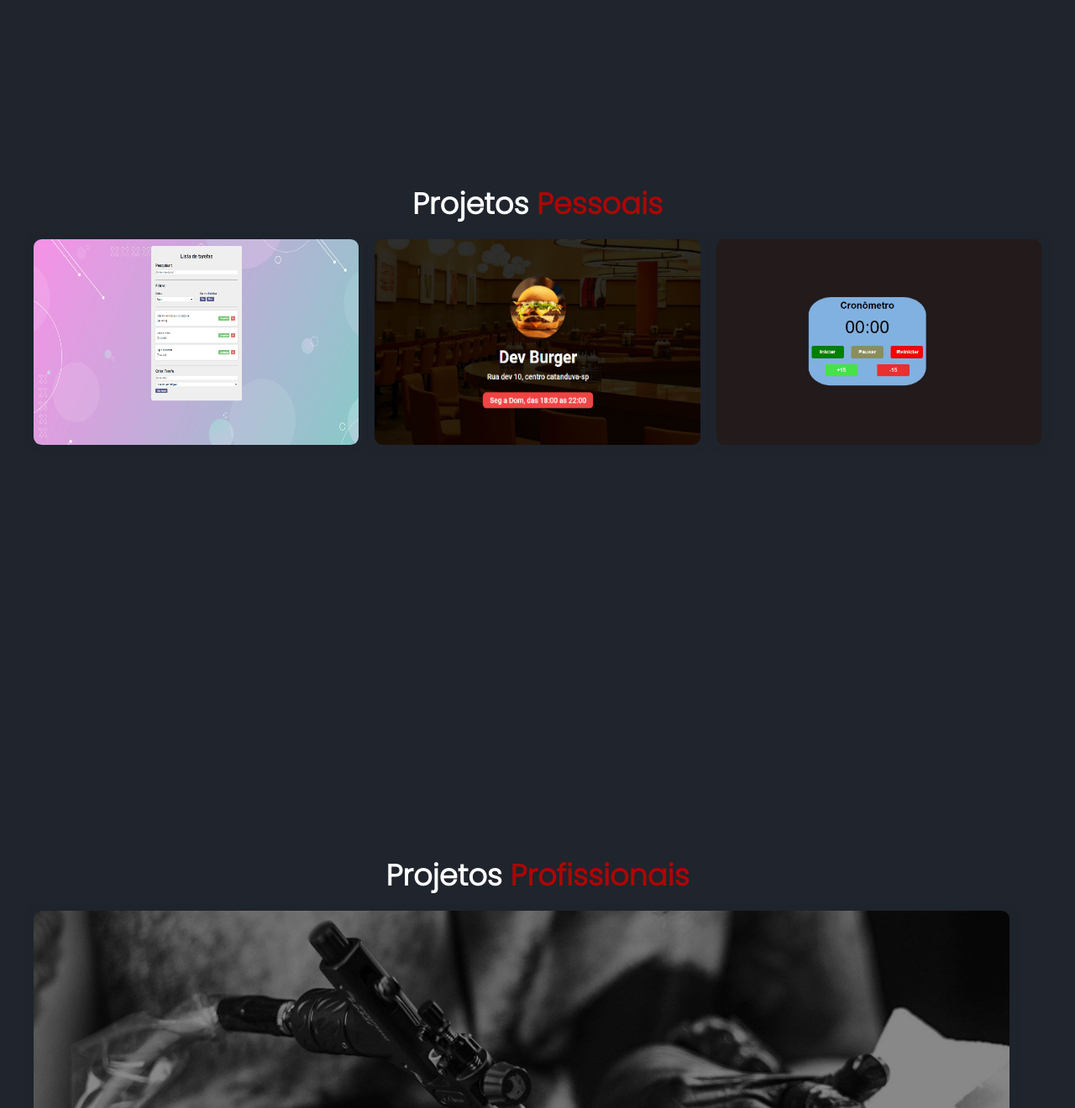
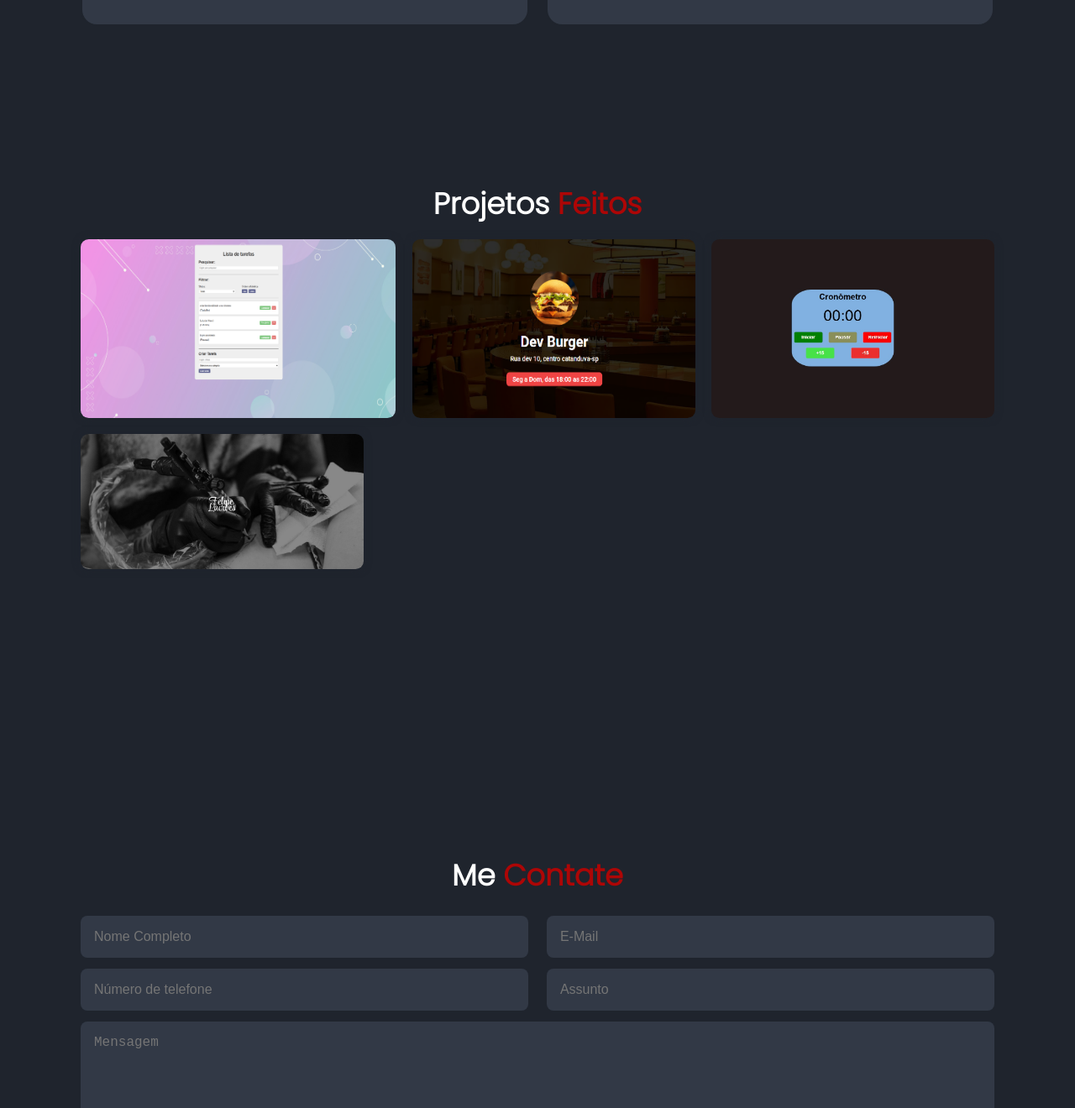
Before and after one commit to Gimedeiros-77/Portifolio, a plain HTML site: page index.html in a window 1280 px wide. Shown: the part 1480-2800 px from the top of the page at 84% size. Drawn offline with nearby package versions, Linux system fonts and the light colour scheme.

Commit message:
adicionando sessão

```diff
--- a/css/index.css
+++ b/css/index.css
@@ -358,7 +358,7 @@ footer{
     transform: translate(0, -0.65rem) rotate(45deg);
 }
 
-@media (min-width: 0px) {
+@media (max-width: 450px) {
     .menu-hamburguer{
         display: block;
     }
--- a/index.html
+++ b/index.html
@@ -83,8 +83,8 @@
     <!-- /Service Section -->
 
     <!-- Portifolio section -->
-     <section class="Portifolio" id="Portifolio">
-        <h2>Projetos <span>Pessoais</span></h2>
+     <section class="Portifolio" id="Portifolio" style="max-height: 300px;">
+        <h2>Projetos <span>Feitos</span></h2>
 
         <div class="Portifolio-container">
             <div class="Portifolio-box">
@@ -125,13 +125,6 @@
                 </div>
 
             </div>
-        </div>
-     </section>
-
-     <!-- Projetos profissionais -->
-     <section class="Portifolio" id="Portifolio">
-        <h2>Projetos <span>Profissionais</span></h2>
-
             <div class="Portifolio-container">
                 <div class="Portifolio-box">
                     <img src="img/Felipe_lacroes.png" alt="">
@@ -148,8 +141,59 @@
 
                 </div>
             </div>
+        </div>
      </section>
-     <!-- /Projetos profissionais -->
+
+     <!-- Certificações -->
+     <!-- <section class="Portifolio" id="Portifolio"> -->
+        <!-- <h2>Minhas <span>Certificações</span></h2> -->
+<!--  -->
+        <!-- <div class="Portifolio-container"> -->
+            <!-- <div class="Portifolio-box"> -->
+                <!-- <img src="img/Felipe_lacroes.png" alt=""> -->
+<!--  -->
+                <!-- <div class="Portifolio-layer"> -->
+                    <!-- <h4>Site Para História De Um Tatuador</h4> -->
+<!--  -->
+                    <!-- <p> -->
+                        <!-- Acesse o site oficial do projeto -->
+                    <!-- </p> -->
+<!--  -->
+                    <!-- <a href="#"><i class='bx bx-link-external' id="Tatto"></i></a> -->
+                <!-- </div> -->
+<!--  -->
+            <!-- </div> -->
+            <!-- <div class="Portifolio-box"> -->
+                <!-- <img src="img/Felipe_lacroes.png" alt=""> -->
+<!--  -->
+                <!-- <div class="Portifolio-layer"> -->
+                    <!-- <h4>Site Para História De Um Tatuador</h4> -->
+<!--  -->
+                    <!-- <p> -->
+                        <!-- Acesse o site oficial do projeto -->
+                    <!-- </p> -->
+<!--  -->
+                    <!-- <a href="#"><i class='bx bx-link-external' id="Tatto"></i></a> -->
+                <!-- </div> -->
+<!--  -->
+            <!-- </div> -->
+            <!-- <div class="Portifolio-box"> -->
+                <!-- <img src="img/Felipe_lacroes.png" alt=""> -->
+<!--  -->
+                <!-- <div class="Portifolio-layer"> -->
+                    <!-- <h4>Site Para História De Um Tatuador</h4> -->
+<!--  -->
+                    <!-- <p> -->
+                        <!-- Acesse o site oficial do projeto -->
+                    <!-- </p> -->
+<!--  -->
+                    <!-- <a href="#"><i class='bx bx-link-external' id="Tatto"></i></a> -->
+                <!-- </div> -->
+<!--  -->
+            <!-- </div> -->
+        <!-- </div> -->
+     <!-- </section> -->
+     <!-- /Certificações -->
     <!-- /Portifolio section -->
      <!-- contact section -->
       <section class="contact" id="contact">
```
Lines whose indentation alone changed are shown as unchanged.
